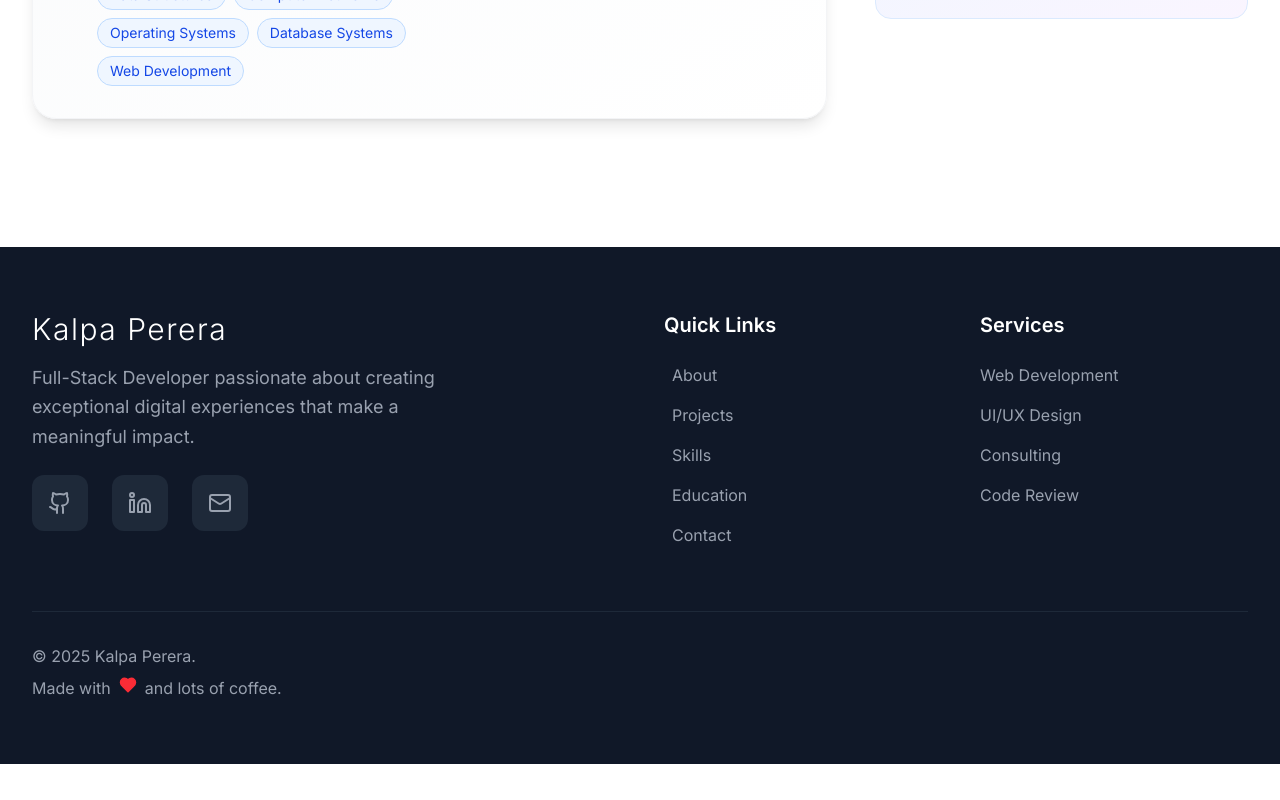
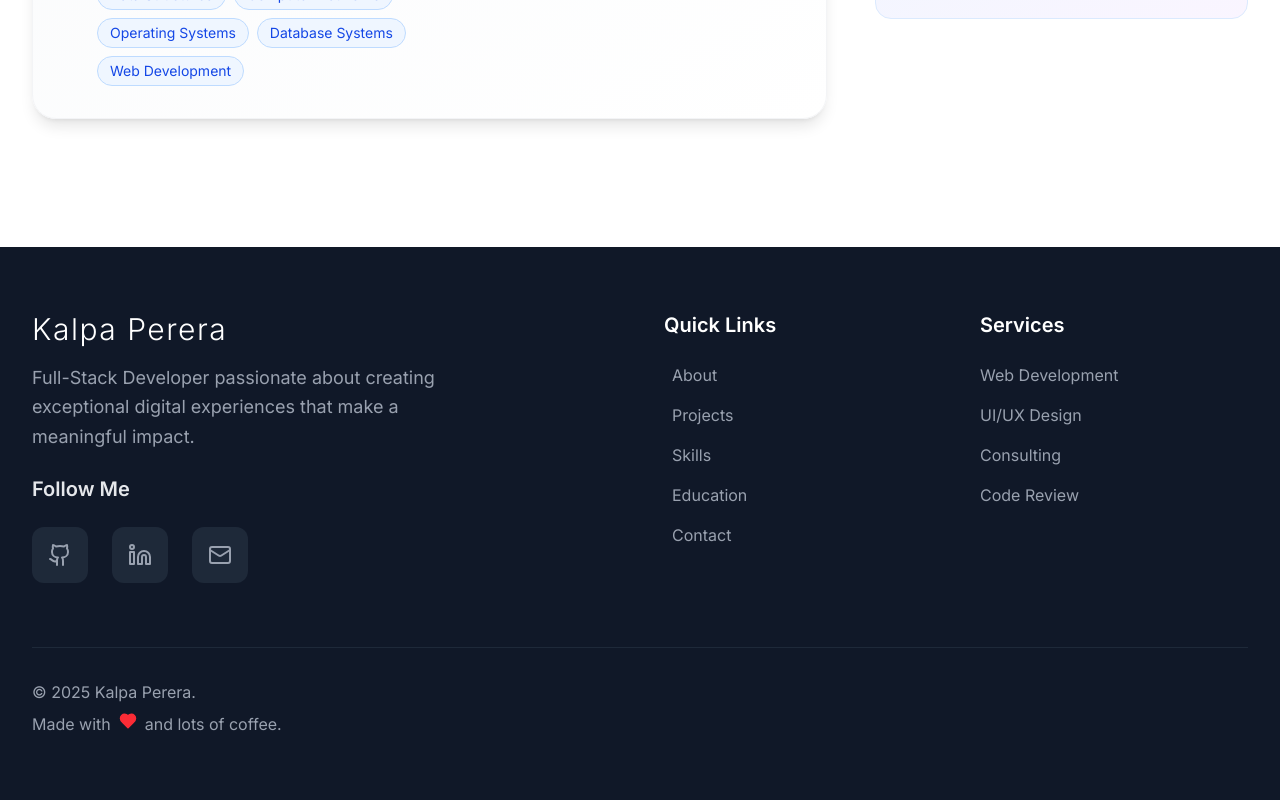
Before and after one commit to klperera/Portfolio-Website, a Next.js app in the folder portfolio/: page / in a window 1280 px wide. Shown: the part 7904-8704 px from the top of the page. Before the commit the page ends 8668 px from the top, so only its background shows below. Built offline with nearby package versions, Linux system fonts and the light colour scheme.

Commit message:
Update footer.tsx

```diff
--- a/portfolio/app/components/footer.tsx
+++ b/portfolio/app/components/footer.tsx
@@ -16,6 +16,9 @@ export default function Footer() {
               Full-Stack Developer passionate about creating exceptional digital
               experiences that make a meaningful impact.
             </p>
+            <h4 className="text-xl font-semibold text-gray-200 mb-6">
+              Follow Me
+            </h4>
             <div className="flex space-x-6">
               {[
                 {
```
